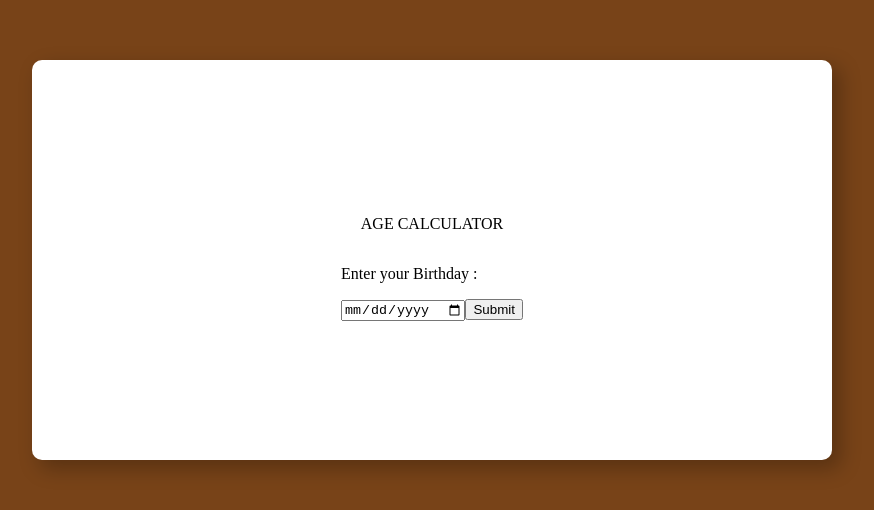
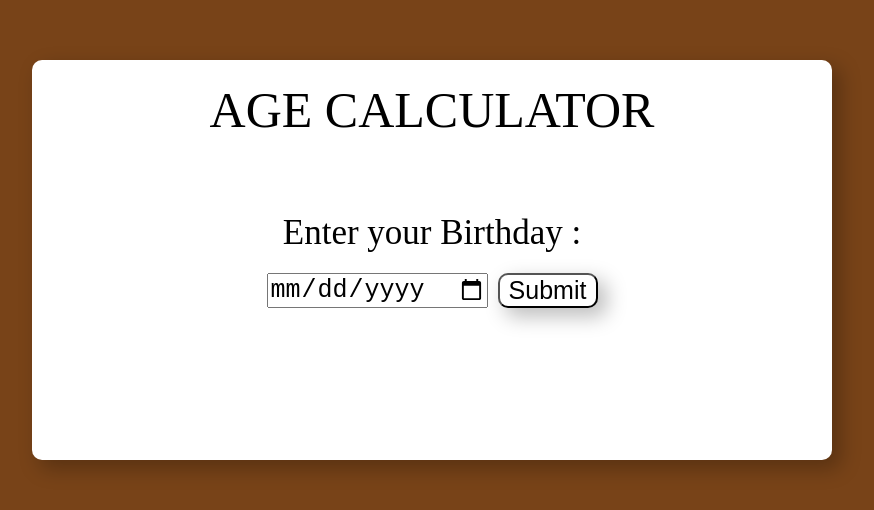
Before and after one commit to IshanHansaka/age_calculator, a React (Create React App) app: page / in a window 1280 px wide. Shown: the part 140-650 px from the top of the page, without its empty margins (208-1082 px from the left). Built offline with nearby package versions, Linux system fonts and the light colour scheme.

Commit message:
feat: add new styles

```diff
--- a/src/styles/Calculator.css
+++ b/src/styles/Calculator.css
@@ -9,3 +9,62 @@
   justify-content: center;
   align-items: center;
 }
+
+p {
+  margin: 0;
+}
+
+.cal-topic {
+  height: 100px;
+  display: flex;
+  align-items: center;
+}
+
+.cal-topic p {
+  font-size: 50px;
+}
+
+.cal-form {
+  height: 200px;
+}
+
+.cal-form form {
+  display: flex;
+  width: 800px;
+  height: 200px;
+  flex-direction: column;
+  justify-content: center;
+  align-items: center;
+  gap: 20px;
+}
+
+.cal-form form p {
+  font-size: 35px;
+}
+
+.cal-input {
+  display: flex;
+  gap: 10px;
+}
+
+.cal-input input{
+  font-size: 25px;
+}
+
+.cal-input .submit {
+  width: 100px;
+  background-color: #ffffff;
+  border-radius: 10px;
+  box-shadow: 8px 8px 19.9px 1px #00000040;
+  transition: transform 0.4s cubic-bezier(0.25, 0.1, 0.25, 1);
+}
+
+.cal-input .submit:hover {
+  cursor: pointer;
+  transform: scale(1.05);
+}
+
+.cal-age {
+  height: 100px;
+  font-size: 40px;
+}
```
